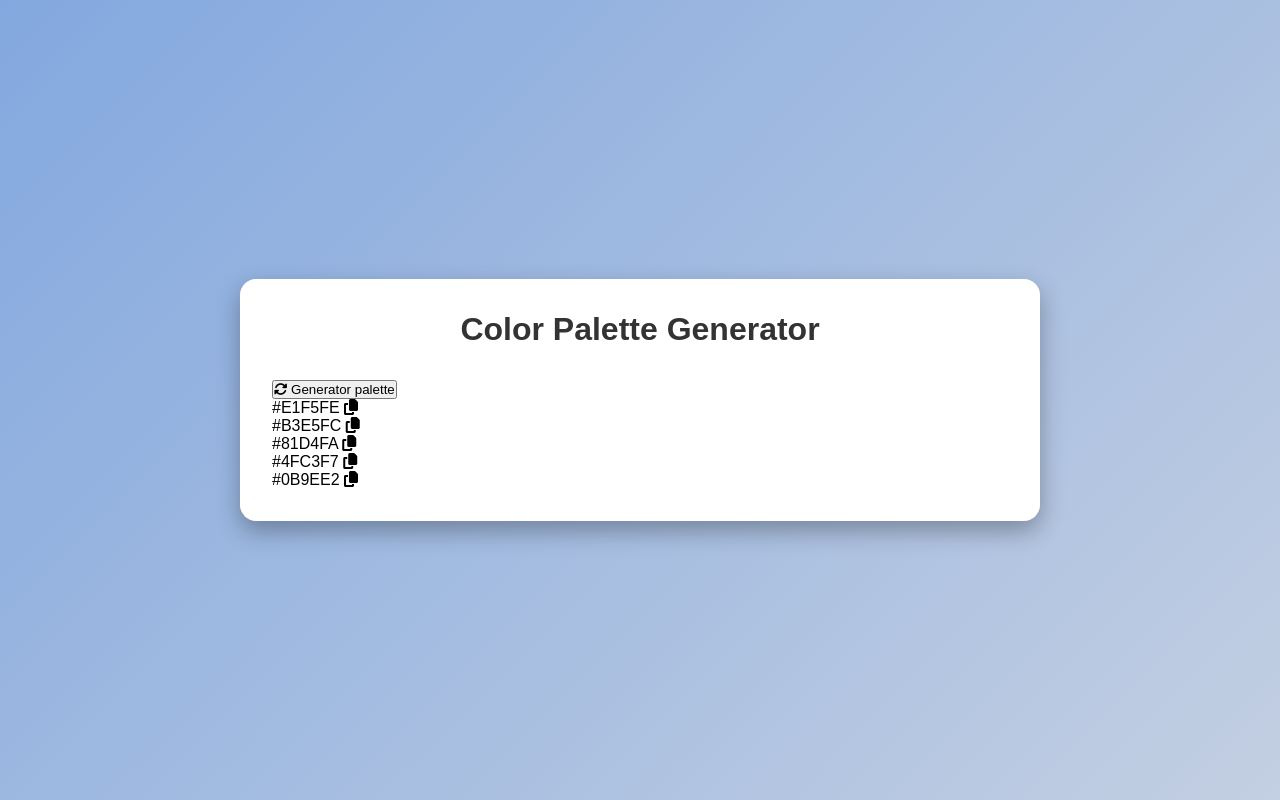
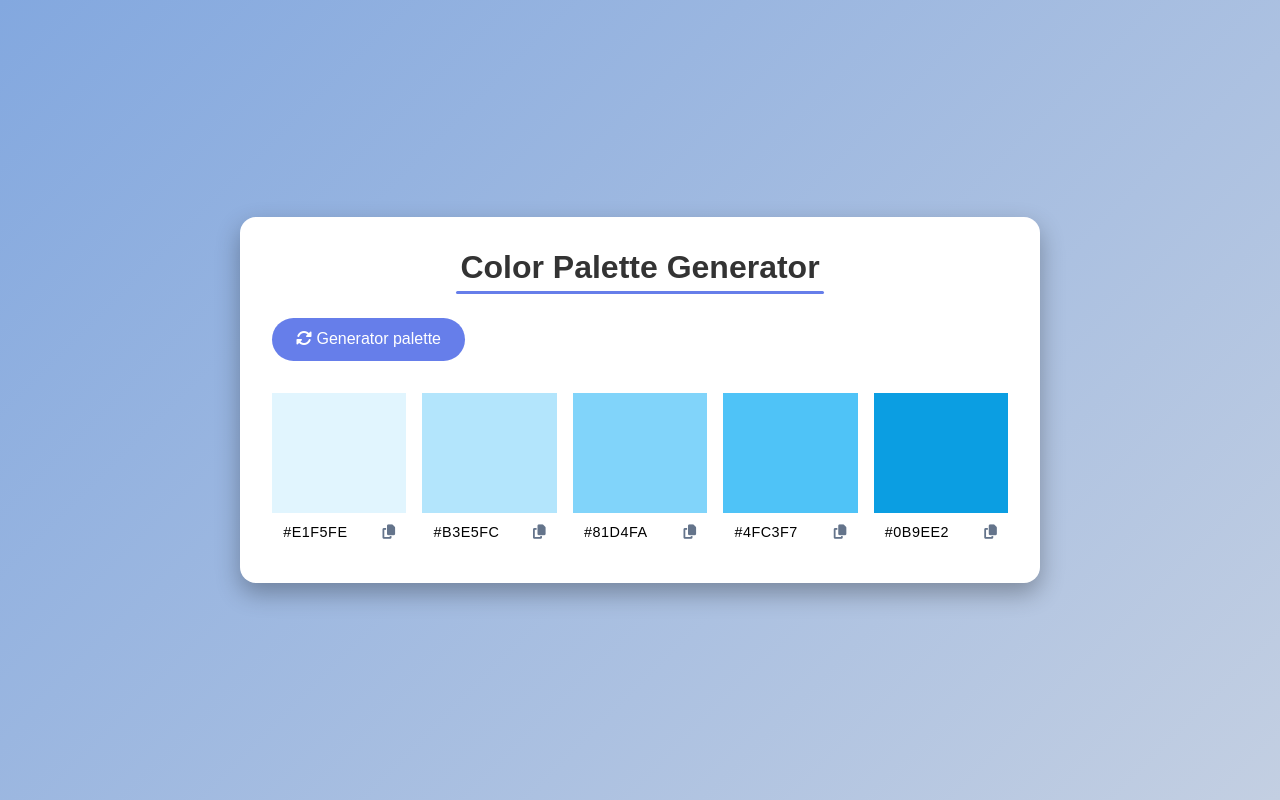
Before and after one commit to melodevpro/Pro100-02-generatorApp, a plain HTML site: page index.html in a window 1280 px wide. Drawn offline with Linux system fonts and the light colour scheme; a web font is replaced by a local one.

Commit message:
create style

```diff
--- a/style.css
+++ b/style.css
@@ -35,5 +35,82 @@ h1 {
 }
 
 h1::after {
+    content: "";
+    position: absolute;
+    bottom: 0;
+    left: 50%;
+    transform: translateX(-50%);
+    width: 50%;
+    height: 3px;
+    background-color: #667eea;
+    border-radius: 2px;
+}
 
+#generate-btn {
+    background: #667eea;
+    color: #fff;
+    border: none;
+    padding: 0.8rem 1.5rem;
+    border-radius: 50px;
+    cursor: pointer;
+    font-weight: 500;
+    margin-bottom: 2rem;
+    font-size: 1rem;
 }
+
+#generate-btn:hover {
+    background: #4b54a2;
+}
+
+.palette-container {
+    display: grid;
+    gap: 1rem;
+    grid-template-columns: repeat(auto-fit, minmax(130px, 1fr));
+}
+
+.color-box {
+    border-radius: 10px;
+    overflow: hidden;
+    box-shadow: 0 3px 10px rgba(0, 0, 0, 0.1);
+    transition: transform 0.2s;
+}
+
+.color-box:hover {
+    transform: translateY(-5px);
+}
+
+.color {
+    height: 120px;
+    cursor: pointer;
+}
+
+.color-info {
+    background-color: #fff;
+    padding: 0.7rem;
+    display: flex;
+    align-items: center;
+    justify-content: space-between;
+    font-size: 0.9rem;
+}
+
+.hex-value {
+    font-weight: 500;
+    letter-spacing: 0.5px;
+}
+
+.copy-btn {
+    cursor: pointer;
+    color: #64748b;
+    transition: color 0.2s;
+}
+
+.copy-btn:hover {
+    color: #667eea;
+}
+
+/* MEDIA QUERIES */
+@media (max-width: 768px) {
+    .palette-container {
+        grid-template-columns: repeat(auto-fit, minmax(100px, 1fr));
+    }
+}
```
